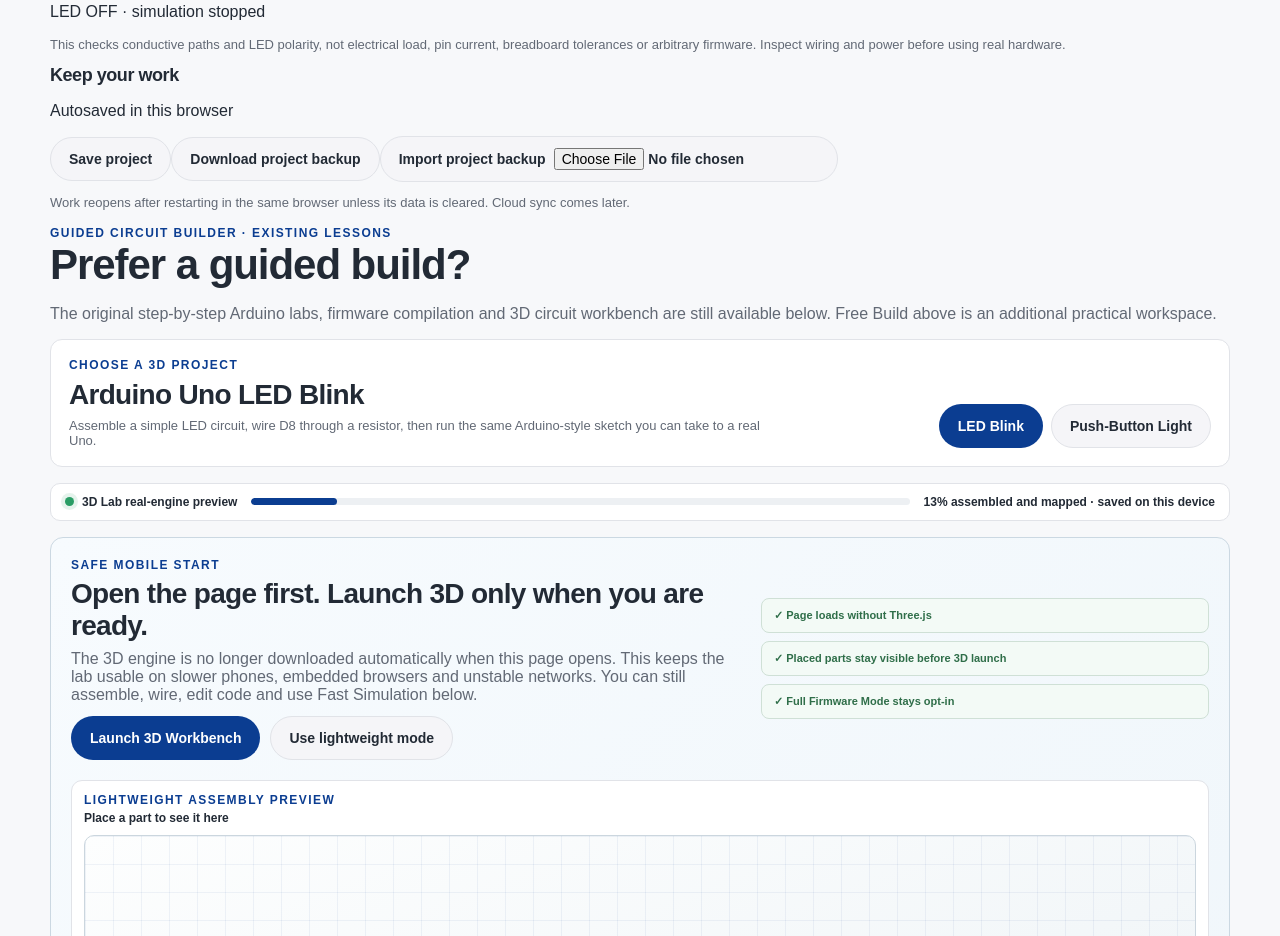
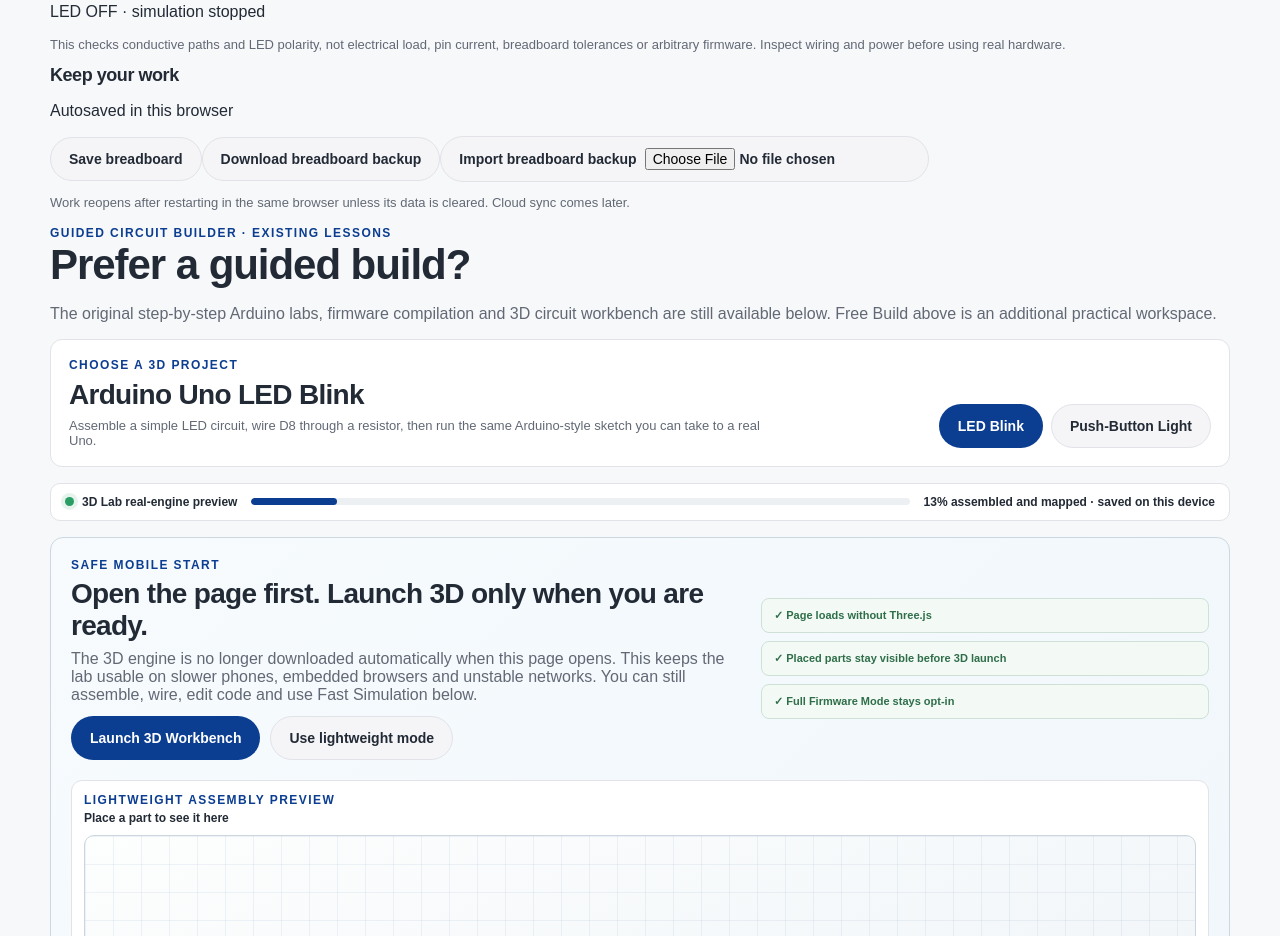
Before and after one commit to cath365/STEMBuild-, a Next.js app: page /3d-lab in a window 1280 px wide. Shown: the part 2780-3716 px from the top of the page. Built offline with nearby package versions, Linux system fonts and the light colour scheme.

Commit message:
fix: uniquely label free-build save controls to preserve existing tests

```diff
--- a/src/components/breadboard-workshop.tsx
+++ b/src/components/breadboard-workshop.tsx
@@ -374,9 +374,9 @@ export function BreadboardWorkshop({ active = true }: { active?: boolean }) {
           <h3>Keep your work</h3>
           <p>{storageReady ? "Autosaved in this browser" : "Autosave unavailable — export a backup"}</p>
           <div className="bb-save-actions">
-            <button className="btn" type="button" onClick={saveNow} disabled={!hydrated}>Save project</button>
-            <button className="btn" type="button" onClick={exportBackup}>Download project backup</button>
-            <label className="btn">Import project backup<input type="file" accept="application/json,.json" onChange={async event => { const file = event.target.files?.[0]; if (file) await importBackup(file); event.target.value = ""; }} /></label>
+            <button className="btn" type="button" onClick={saveNow} disabled={!hydrated}>Save breadboard</button>
+            <button className="btn" type="button" onClick={exportBackup}>Download breadboard backup</button>
+            <label className="btn">Import breadboard backup<input type="file" accept="application/json,.json" onChange={async event => { const file = event.target.files?.[0]; if (file) await importBackup(file); event.target.value = ""; }} /></label>
           </div>
           <p className="small muted">Work reopens after restarting in the same browser unless its data is cleared. Cloud sync comes later.</p>
         </div>
```
